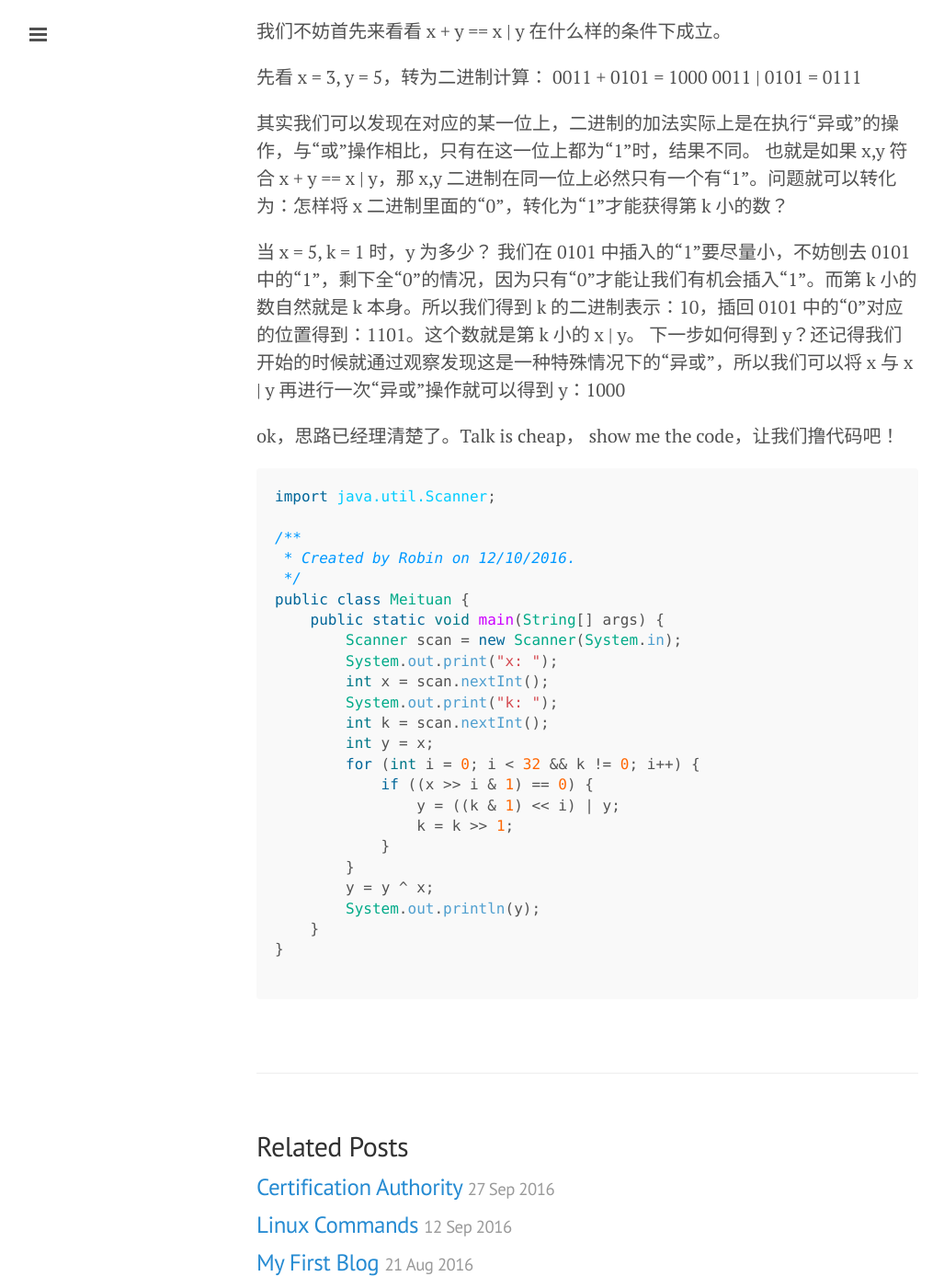
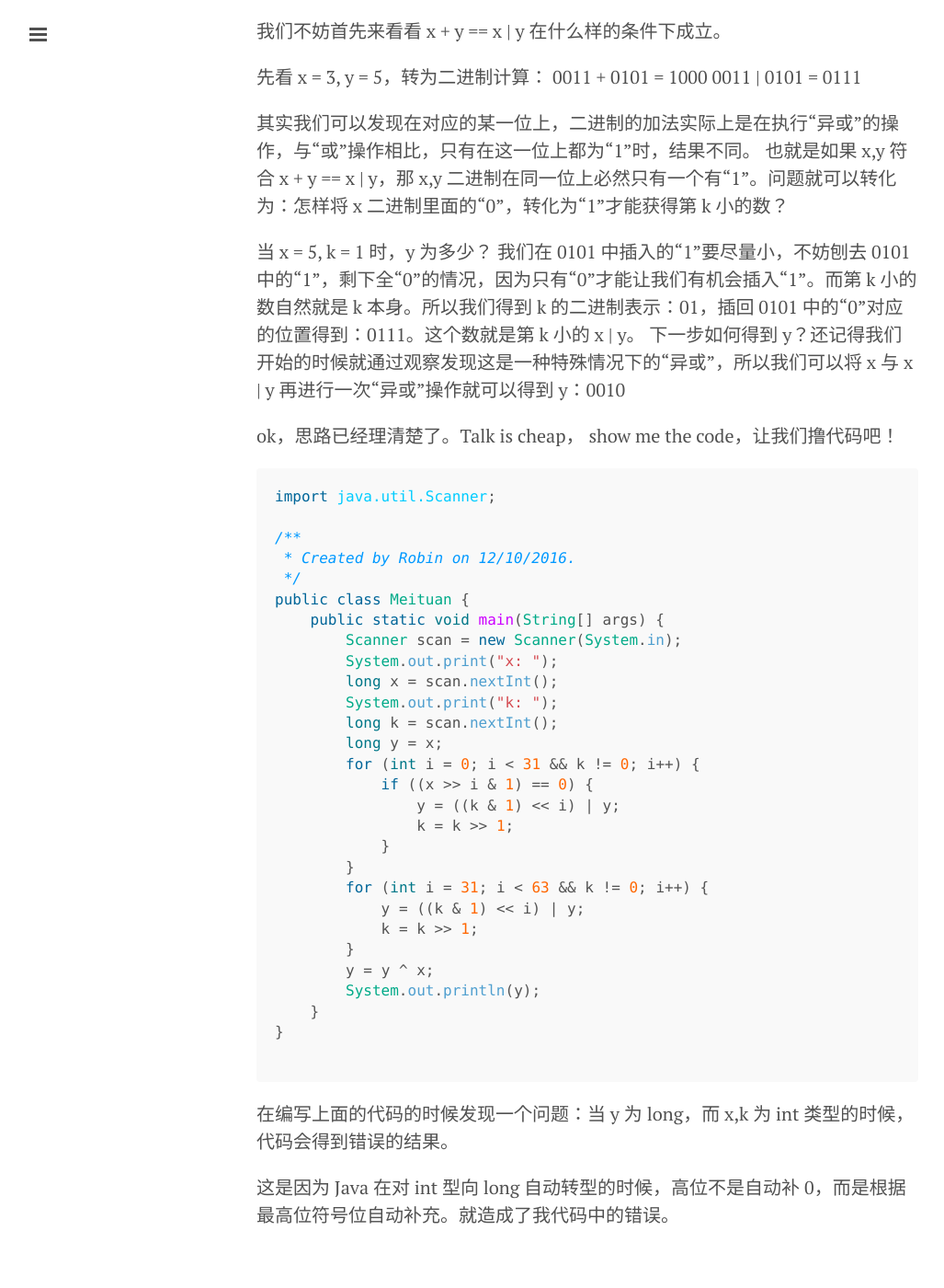
Before and after one commit to RobinGG/RobinGG.github.io, a Jekyll site: the page built from _posts/2016-10-12-Meituan-Written-Examination.md, in a window 1280 px wide and 1400 px high, scrolled down 960 px. Shown: the whole window at 92% size, without its empty margins (1-1028 px from the left). Built offline with Jekyll 4.4.1, drawn with Linux system fonts in a browser that asks for light colours.

Commit message:
update meituan exam

````diff
--- a/_posts/2016-10-12-Meituan-Written-Examination.md
+++ b/_posts/2016-10-12-Meituan-Written-Examination.md
@@ -35,8 +35,8 @@ title: 2017美团java工程师笔试编程题
 也就是如果 x,y 符合 x + y == x | y，那 x,y 二进制在同一位上必然只有一个有“1”。问题就可以转化为：怎样将 x 二进制里面的“0”，转化为“1”才能获得第 k 小的数？
 
 当 x = 5, k = 1 时，y 为多少？
-我们在 0101 中插入的“1”要尽量小，不妨刨去 0101 中的“1”，剩下全“0”的情况，因为只有“0”才能让我们有机会插入“1”。而第 k 小的数自然就是 k 本身。所以我们得到 k 的二进制表示：10，插回 0101 中的“0”对应的位置得到：1101。这个数就是第 k 小的 x | y。
-下一步如何得到 y？还记得我们开始的时候就通过观察发现这是一种特殊情况下的“异或”，所以我们可以将 x 与 x | y 再进行一次“异或”操作就可以得到 y：1000
+我们在 0101 中插入的“1”要尽量小，不妨刨去 0101 中的“1”，剩下全“0”的情况，因为只有“0”才能让我们有机会插入“1”。而第 k 小的数自然就是 k 本身。所以我们得到 k 的二进制表示：01，插回 0101 中的“0”对应的位置得到：0111。这个数就是第 k 小的 x | y。
+下一步如何得到 y？还记得我们开始的时候就通过观察发现这是一种特殊情况下的“异或”，所以我们可以将 x 与 x | y 再进行一次“异或”操作就可以得到 y：0010
 
 ok，思路已经理清楚了。Talk is cheap， show me the code，让我们撸代码吧！
 
@@ -50,15 +50,19 @@ public class Meituan {
     public static void main(String[] args) {
         Scanner scan = new Scanner(System.in);
         System.out.print("x: ");
-        int x = scan.nextInt();
+        long x = scan.nextInt();
         System.out.print("k: ");
-        int k = scan.nextInt();
-        int y = x;
-        for (int i = 0; i < 32 && k != 0; i++) {
+        long k = scan.nextInt();
+        long y = x;
+        for (int i = 0; i < 31 && k != 0; i++) {
             if ((x >> i & 1) == 0) {
                 y = ((k & 1) << i) | y;
                 k = k >> 1;
             }
+        }
+        for (int i = 31; i < 63 && k != 0; i++) {
+            y = ((k & 1) << i) | y;
+            k = k >> 1;
         }
         y = y ^ x;
         System.out.println(y);
@@ -66,3 +70,7 @@ public class Meituan {
 }
 
 ```
+
+在编写上面的代码的时候发现一个问题：当 y 为 long，而 x,k 为 int 类型的时候，代码会得到错误的结果。
+
+这是因为 Java 在对 int 型向 long 自动转型的时候，高位不是自动补 0，而是根据最高位符号位自动补充。就造成了我代码中的错误。
````
